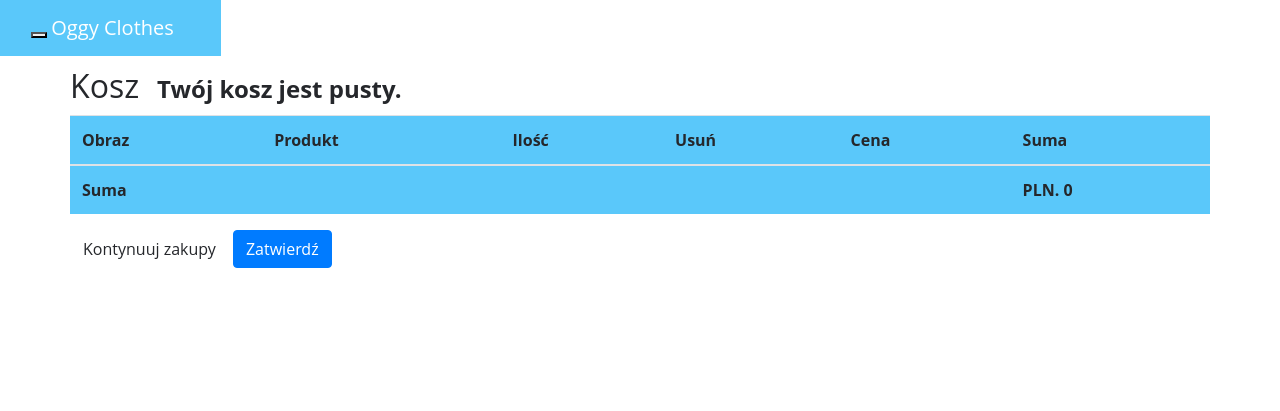
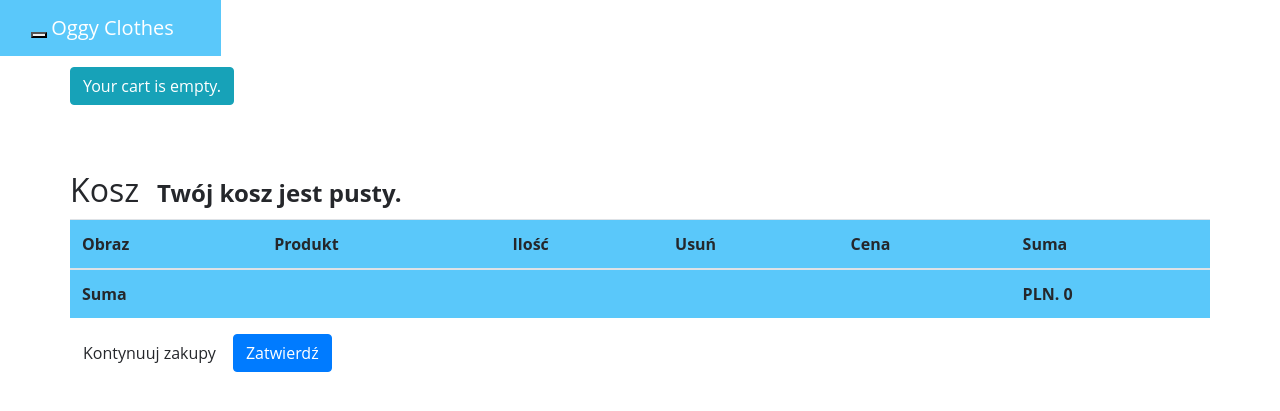
Before and after one commit to dwisniewski1993/DjangoOnlineStore, a Django app: page /cart in a window 1280 px wide. Shown: the top 411 px of the page. Run offline with Django 3.2, Linux system fonts and the light colour scheme; some libraries are stand-ins or nearby versions.

Commit message:
Add content processor

```diff
--- /dev/null
+++ b/ecommerce/cart/context_processors.py
@@ -0,0 +1,5 @@
+from .cart import Cart
+
+
+def cart(request):
+    return {'cart': Cart(request)}
--- a/ecommerce/ecommerce/settings.py
+++ b/ecommerce/ecommerce/settings.py
@@ -64,6 +64,7 @@ TEMPLATES = [
                 'django.template.context_processors.request',
                 'django.contrib.auth.context_processors.auth',
                 'django.contrib.messages.context_processors.messages',
+                'cart.context_processors.cart',
             ],
         },
     },
--- a/ecommerce/shop/templates/shop/base.html
+++ b/ecommerce/shop/templates/shop/base.html
@@ -10,7 +10,24 @@
 <body>
 {% include 'shop/navbar.html' %}
 
+<div class="container">
+    <div class="row" style="margin-top: 6%">
+         <button class="btn btn-info pull-right">
+            {% with totail_items=cart|length %}
+                {% if cart|length > 0 %}
+                    My Shopping Order:
+                    <a href="{% url "cart:cart_detail" %}" style="color: #ffffff">
+                        {{ totail_items }} item {{ totail_items|pluralize }}, PLN. {{ cart.get_total_price }}
+                    </a>
+                    {% else %}
+                    Your cart is empty.
+                {% endif %}
+            {% endwith %}
+         </button>
+    </div>
+</div>
 {% block content %}
+
 
 {% endblock %}
 
```
Also changed, not shown: ecommerce/db.sqlite3.
